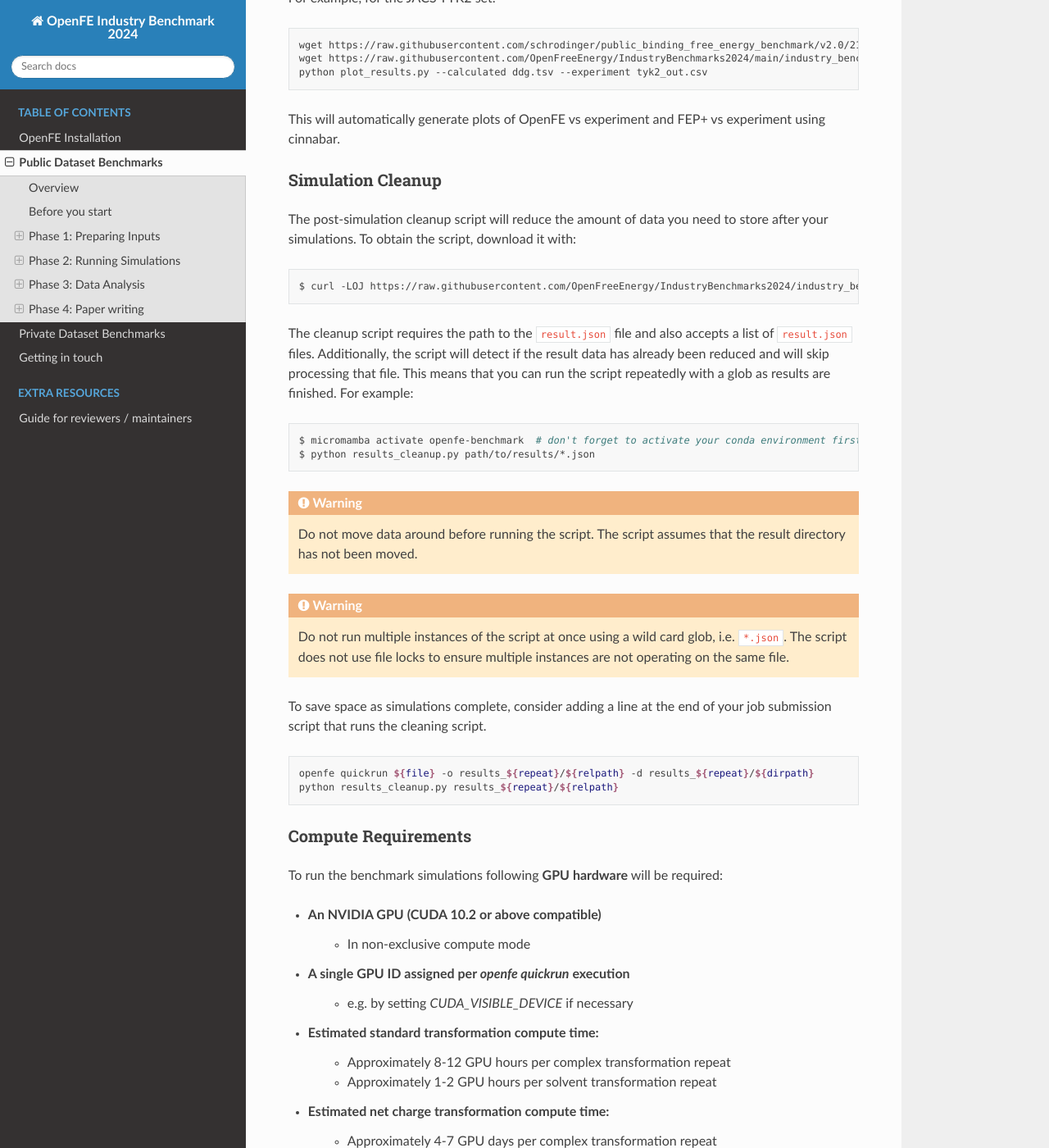
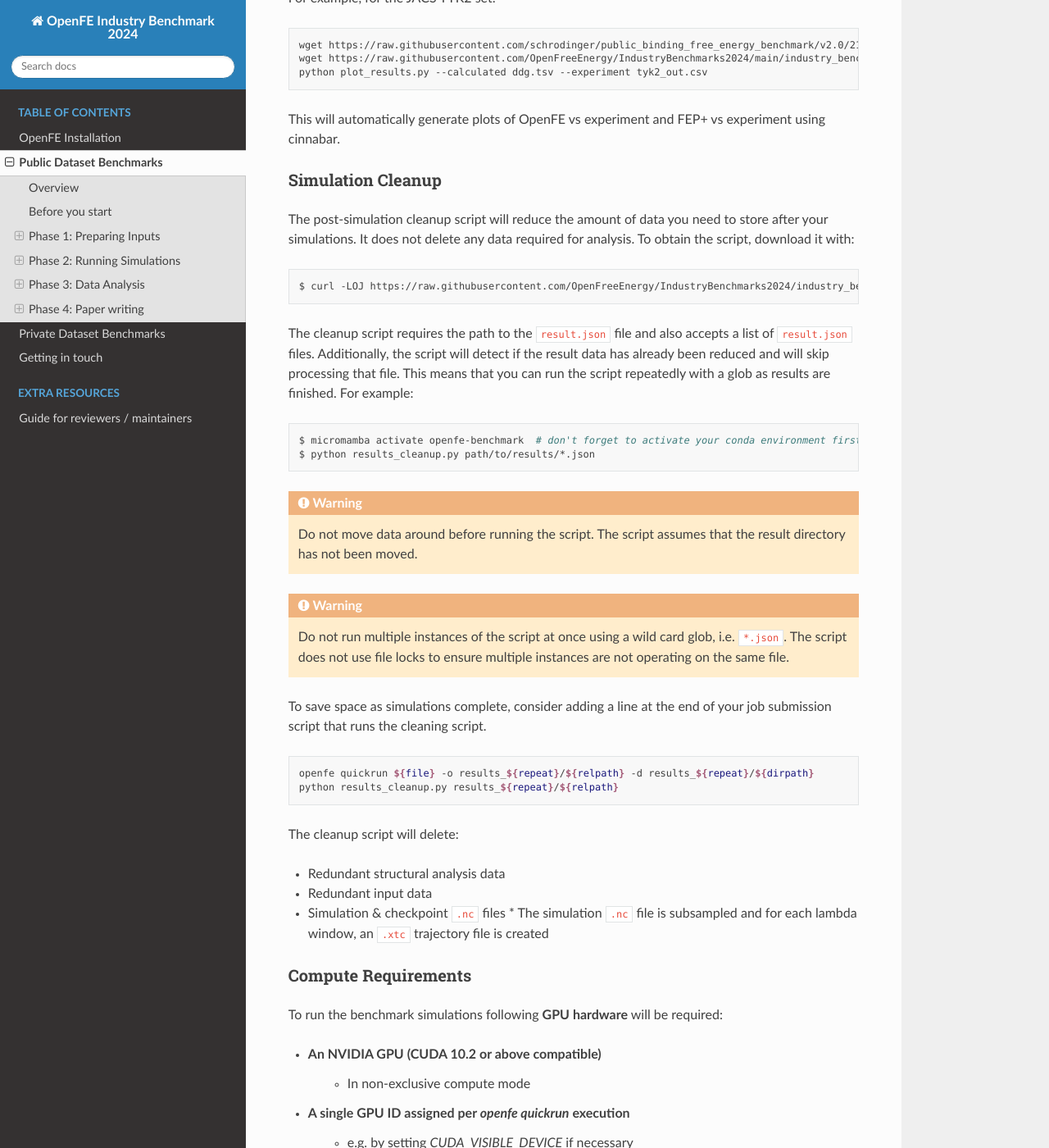
Before and after one commit to OpenFreeEnergy/IndustryBenchmarks2024, a Sphinx documentation site: the page built from docs/source/public/overview.rst, in a window 1280 px wide and 1400 px high, scrolled down 5978 px. Shown: the whole window at 82% size. Built offline with Sphinx 7.4.7 and the Read the Docs theme 2.0.0, drawn with Linux system fonts in a browser that asks for light colours.

Commit message:
added notes about what the script will actually delete

```diff
--- a/docs/source/public/overview.rst
+++ b/docs/source/public/overview.rst
@@ -269,6 +269,7 @@
 .. _post-simulation cleanup:
 
 The post-simulation cleanup script will reduce the amount of data you need to store after your simulations.
+It does not delete any data required for analysis.
 To obtain the script, download it with:
 
 .. code-block:: bash
@@ -299,6 +300,13 @@
 
    openfe quickrun ${file} -o results_${repeat}/${relpath} -d results_${repeat}/${dirpath}
    python results_cleanup.py results_${repeat}/${relpath}
+
+The cleanup script will delete:
+
+* Redundant structural analysis data
+* Redundant input data
+* Simulation & checkpoint ``.nc`` files
+  * The simulation ``.nc`` file is subsampled and for each lambda window, an ``.xtc`` trajectory file is created
 
 
 Compute Requirements
```
